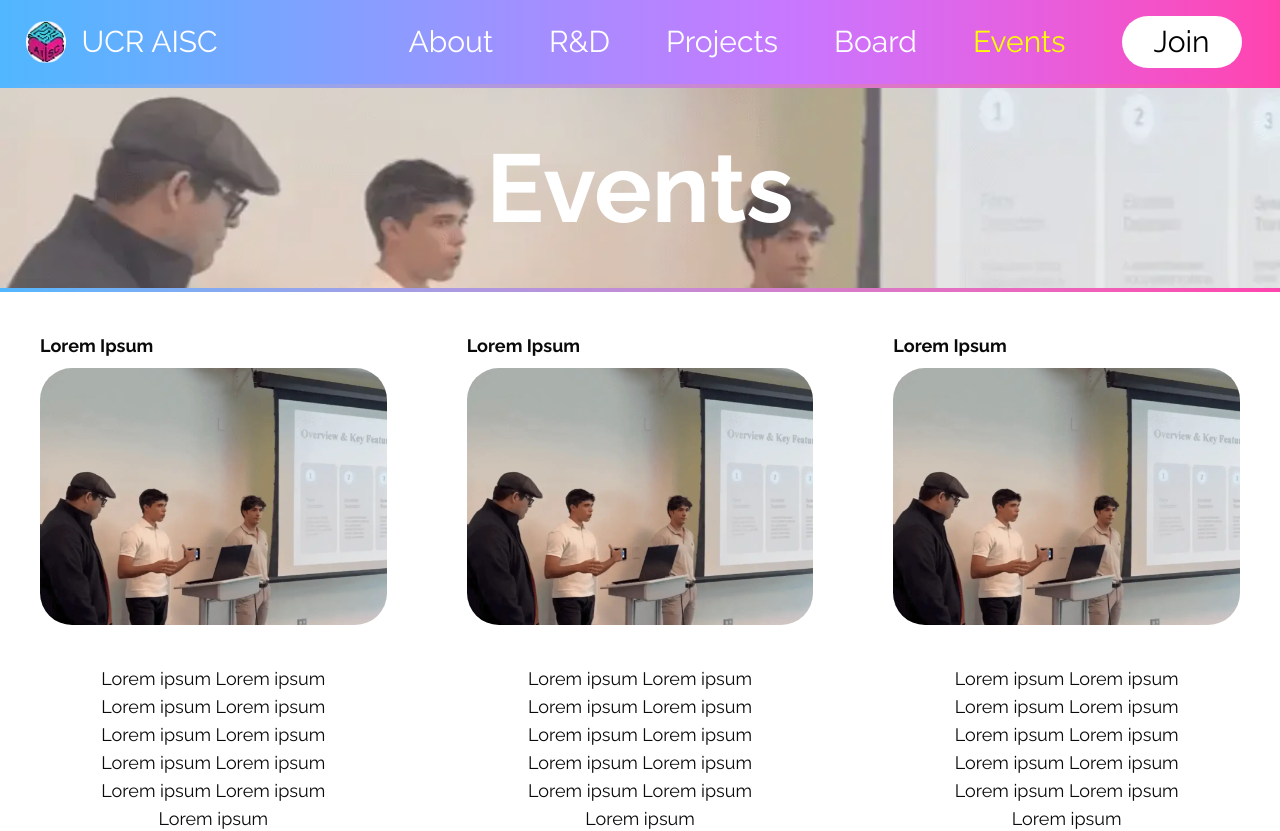
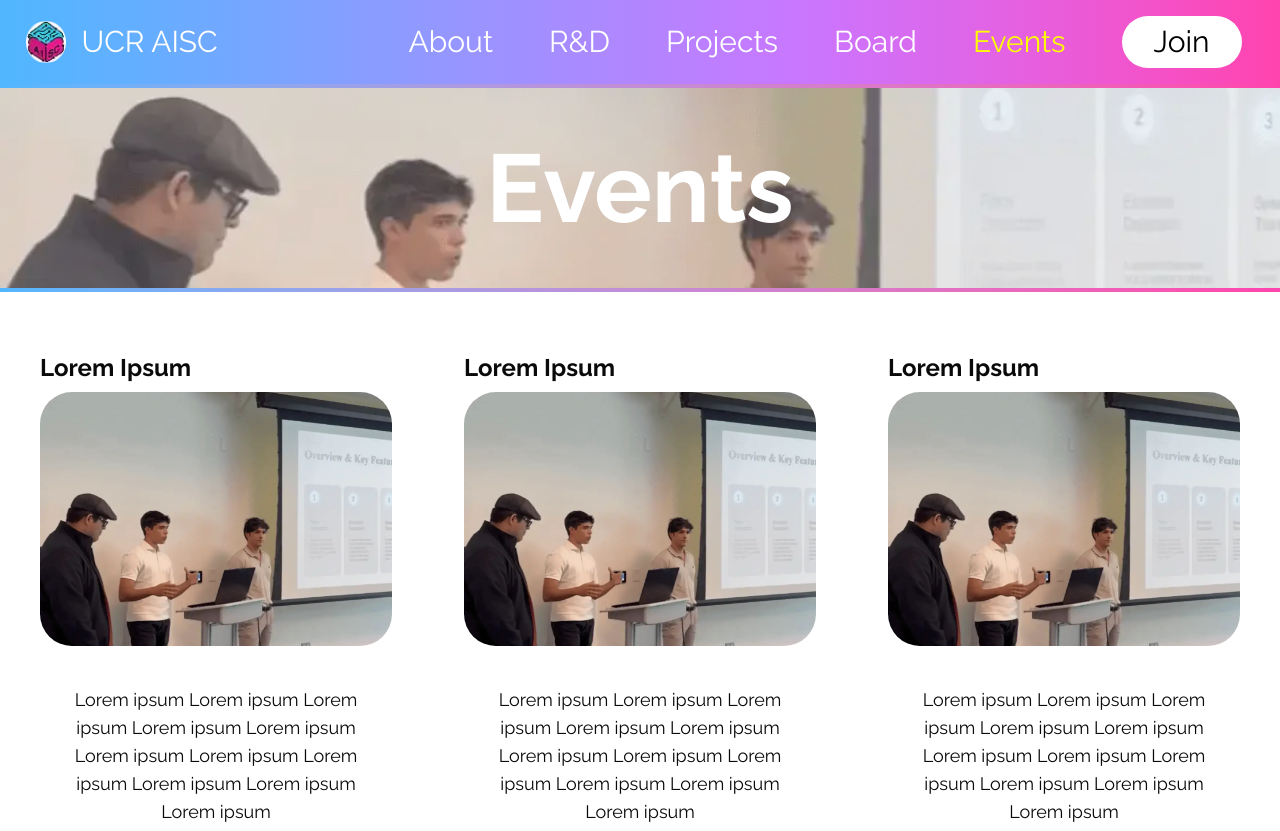
Before and after one commit to acm-ucr/aisc, a Next.js app: page /events in a window 1280 px wide. Shown: the top 831 px of the page. Built offline with nearby package versions, Linux system fonts and the light colour scheme.

Commit message:
Add requested changes to Event Description component

```diff
--- a/src/components/events/Description.tsx
+++ b/src/components/events/Description.tsx
@@ -4,15 +4,15 @@ import Placeholder from "@/public/placeholders/ambiguous.webp";
 const Description = () => {
   return (
     <>
-      <div className="grid grid-cols-3 gap-20 p-10">
+      <div className="grid grid-cols-3 gap-18 p-10 my-5">
         <div className="flex flex-col items-center gap-2">
-          <p className="self-start text-lg font-bold">Lorem Ipsum</p>
+          <p className="self-start text-2xl font-bold">Lorem Ipsum</p>
           <Image
             className="h-1/4 w-full rounded-4xl object-cover"
             src={Placeholder}
             alt="Placeholder Event"
-            width={500}
-            height={500}
+            width={0}
+            height={0}
           />
           <p className="p-8 text-center text-lg">
             Lorem ipsum Lorem ipsum Lorem ipsum Lorem ipsum Lorem ipsum Lorem
@@ -20,13 +20,13 @@ const Description = () => {
           </p>
         </div>
         <div className="flex flex-col items-center gap-2">
-          <p className="self-start text-lg font-bold">Lorem Ipsum</p>
+          <p className="self-start text-2xl font-bold">Lorem Ipsum</p>
           <Image
             className="h-1/4 w-full rounded-4xl object-cover"
             src={Placeholder}
             alt="Placeholder Event"
-            width={500}
-            height={500}
+            width={0}
+            height={0}
           />
           <p className="p-8 text-center text-lg">
             Lorem ipsum Lorem ipsum Lorem ipsum Lorem ipsum Lorem ipsum Lorem
@@ -34,13 +34,13 @@ const Description = () => {
           </p>
         </div>
         <div className="flex flex-col items-center gap-2">
-          <p className="self-start text-lg font-bold">Lorem Ipsum</p>
+          <p className="self-start text-2xl font-bold">Lorem Ipsum</p>
           <Image
             className="h-1/4 w-full rounded-4xl object-cover"
             src={Placeholder}
             alt="Placeholder Event"
-            width={500}
-            height={500}
+            width={0}
+            height={0}
           />
           <p className="p-8 text-center text-lg">
             Lorem ipsum Lorem ipsum Lorem ipsum Lorem ipsum Lorem ipsum Lorem
```
